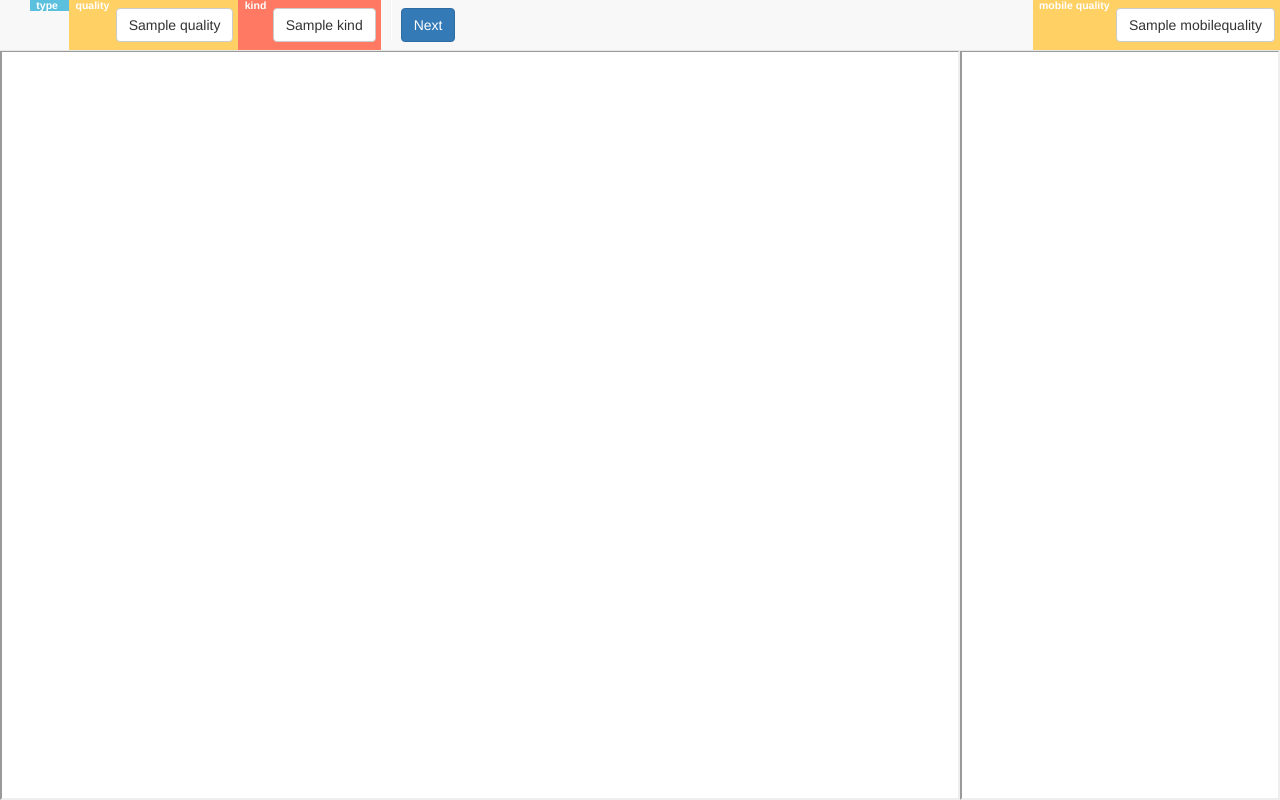
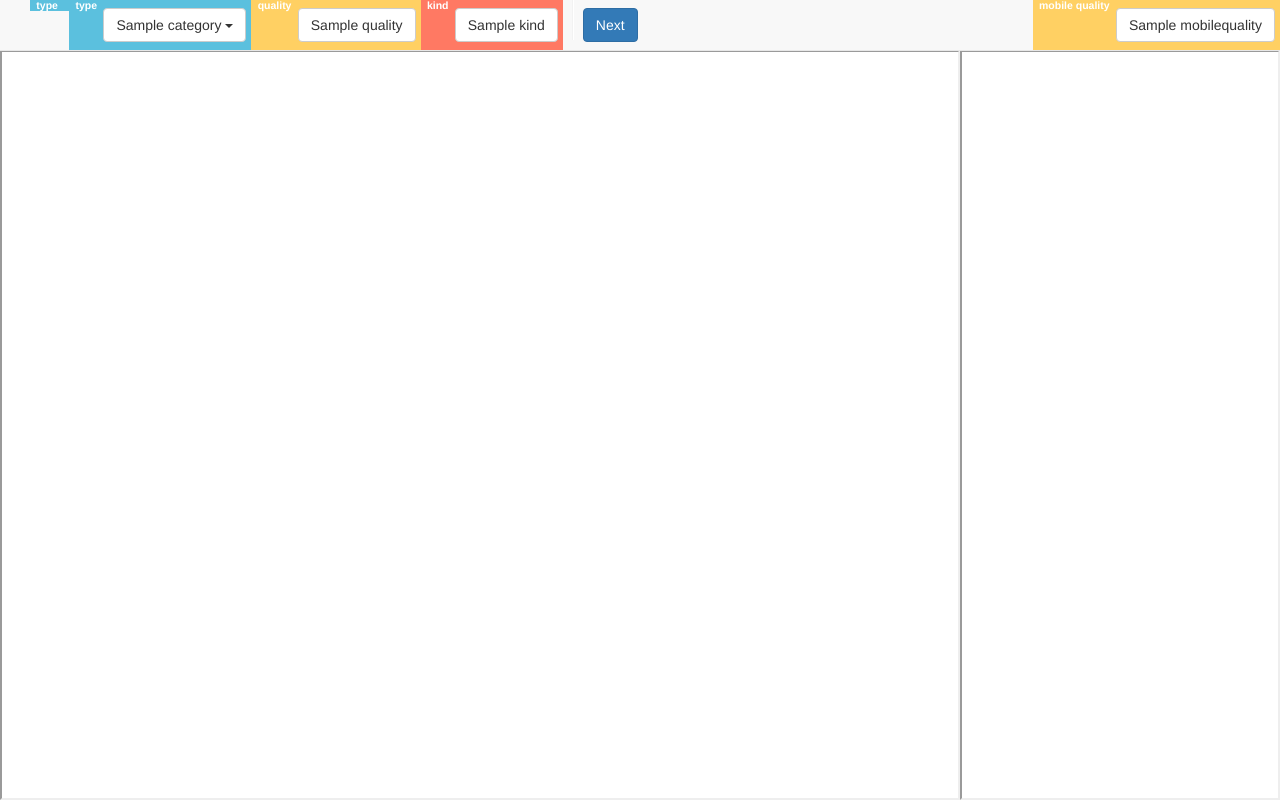
Before and after one commit to idradm/articles-types-learning-set, a Django app: template watson/templates/main.html in a window 1280 px wide. Run offline with Django 3.2, Linux system fonts and the light colour scheme; tables that the repository leaves empty hold one stand-in row (values such as "Sample post"); the template is opened without the code that fills it: values that come from a table or form of the project are taken from there, most other values are stand-ins (such as "Sample title", 1, 10 or a date in 2020); some libraries are stand-ins or nearby versions.

Commit message:
divide types into holmes_types and types

```diff
--- a/watson/models.py
+++ b/watson/models.py
@@ -121,6 +121,7 @@
 
 class SessionSettings(models.Model):
     session = models.OneToOneField(Session)
+    hide_holmes_type = models.BooleanField(default=False)
     hide_article_type = models.BooleanField(default=False)
     hide_quality = models.BooleanField(default=False)
     hide_kind = models.BooleanField(default=False)
--- a/watson/templates/main.html
+++ b/watson/templates/main.html
@@ -26,6 +26,11 @@
                     </a>
                 </li>
             </ul>
+            {% if not opt.hide_holmes_type %}
+            <ul class="nav navbar-nav blue-background padding-right-5 watson-metric">
+               {% include "metrics/holmes_types.html" %}
+            </ul>
+            {% endif %}
             {% if not opt.hide_article_type %}
             <ul class="nav navbar-nav blue-background padding-right-5 watson-metric">
                {% include "metrics/types.html" %}
--- /dev/null
+++ b/watson/templates/metrics/holmes_types.html
@@ -0,0 +1,19 @@
+<li>
+    <div class="label">type</div>
+    {% for category, types in categories.items %}
+        {% if category == 'Holmes' %}
+        <li class="watson-cat">
+            {{ category }}:
+            <ul class="btn-group">
+                {% for type in types %}
+                    <li class="btn-group">
+                        <button type="button"
+                                class="btn btn-default navbar-btn watson-btn {% if set.type.name == type %}btn-success{% endif %}"
+                                data-metric="type">{{ type }}</button>
+                    </li>
+                {% endfor %}
+            </ul>
+        </li>
+        {% endif %}
+    {% endfor %}
+</li>
--- a/watson/templates/metrics/types.html
+++ b/watson/templates/metrics/types.html
@@ -1,23 +1,8 @@
 <li>
     <div class="label">type</div>
     {% for category, types in categories.items %}
-        {% if category == 'Holmes' %}
+        {% if category != 'Holmes' %}
         <li class="watson-cat">
-            {{ category }}:
-            <ul class="btn-group">
-                {% for type in types %}
-                    <li class="btn-group">
-                        <button type="button"
-                                class="btn btn-default navbar-btn watson-btn {% if set.type.name == type %}btn-success{% endif %}"
-                                data-metric="type">{{ type }}</button>
-                    </li>
-                {% endfor %}
-            </ul>
-        </li>
-        {% else %}
-            {% comment %}
-                <p>We don't want to display other groups (categories) of article types for now</p>
-                <p>but we want to keep them in the database</p>
                 <button type="button" class="btn btn-default navbar-btn {% if set.type.category == category %}btn-success{% endif %}"
                         data-toggle="dropdown" data-target="#">
                     {{ category }} <span class="caret"></span>
@@ -27,7 +12,6 @@
                         <li><a class="watson-btn {% if set.type.name == type %}btn-success{% endif %}" data-metric="type">{{ type }}</a></li>
                     {% endfor %}
                 </ul>
-            {% endcomment %}
         {% endif %}
     {% endfor %}
 </li>
```
